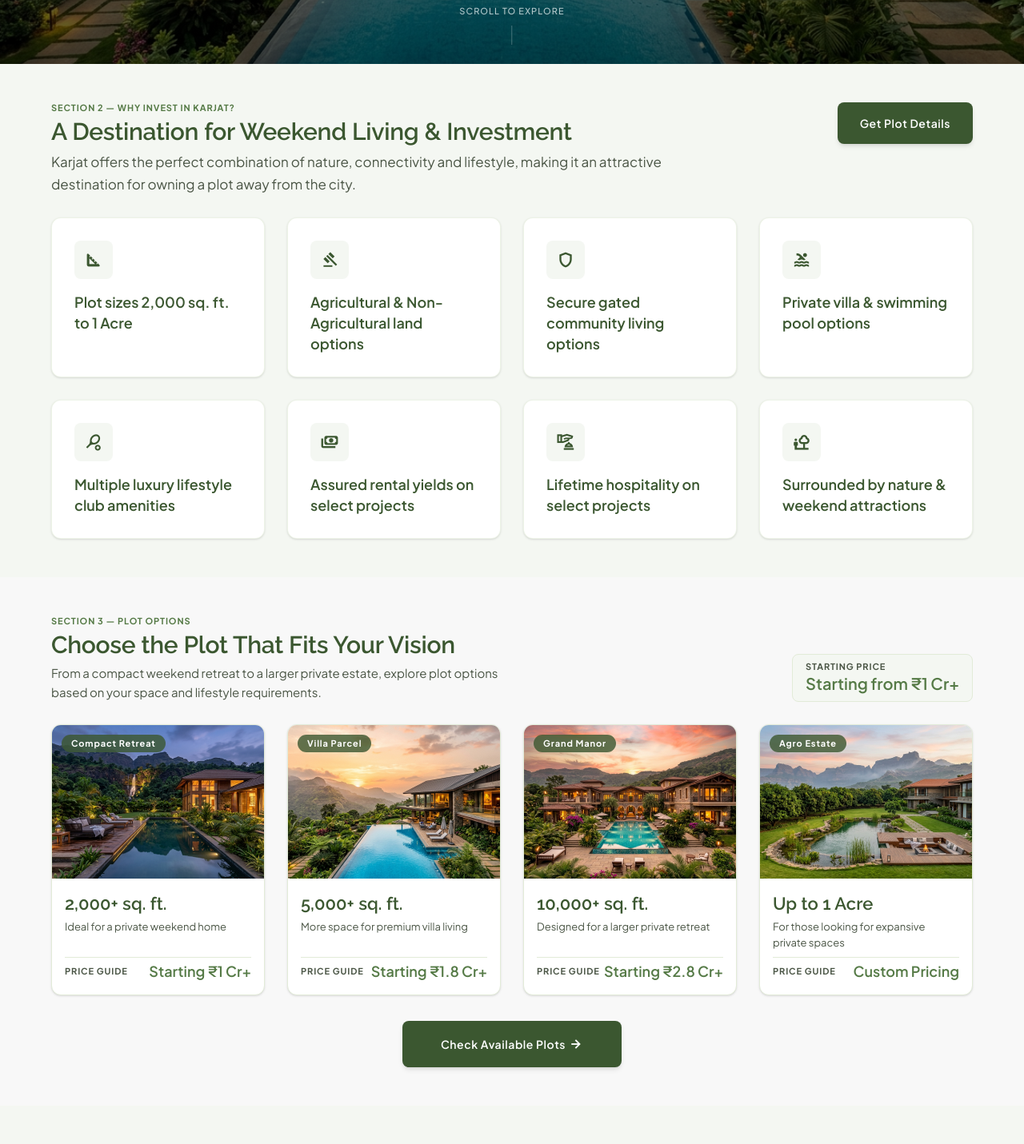
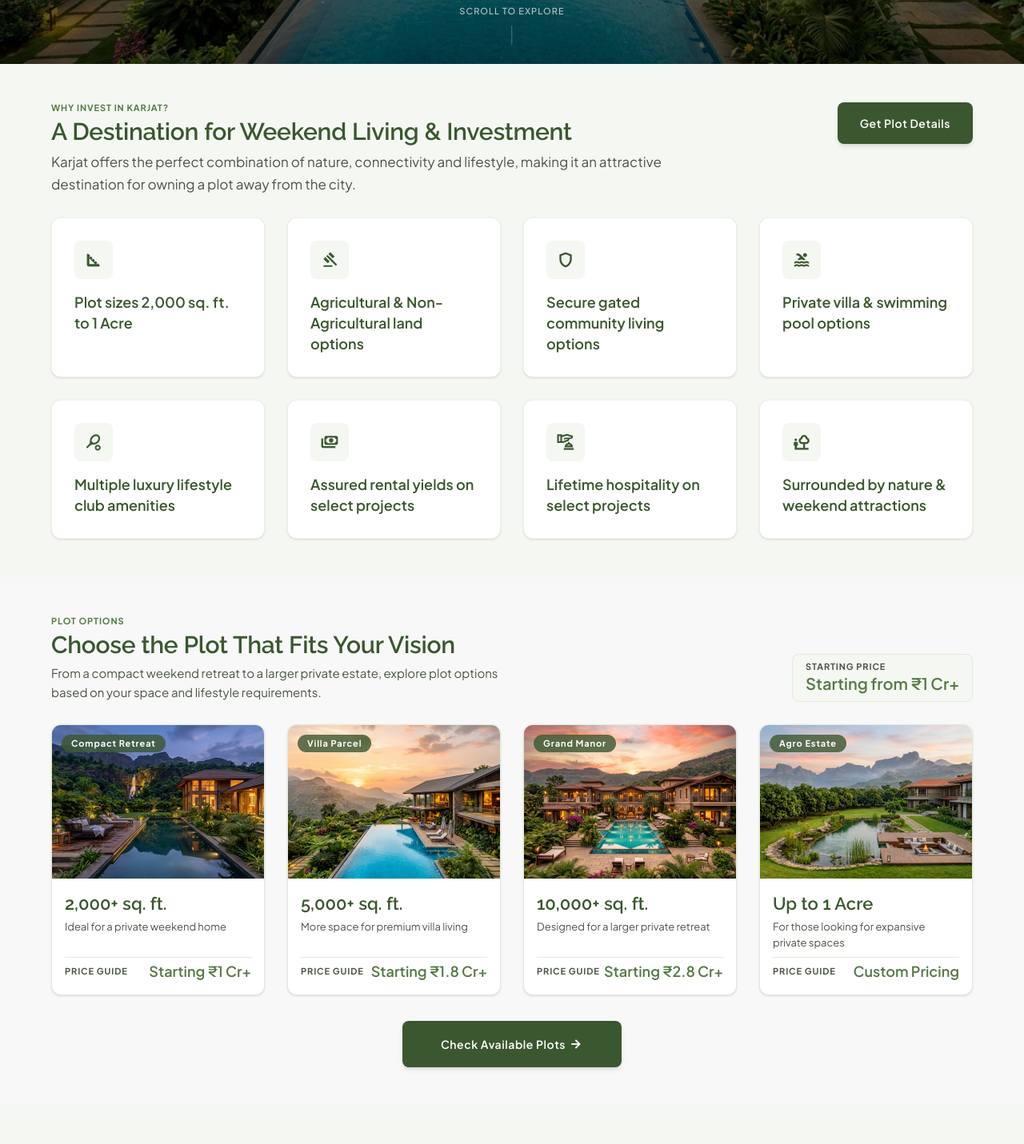
Before and after one commit to WOLFSGIT-24/karajat-plot, a React (Vite) app: page / in a window 1280 px wide. Shown: the part 720-2151 px from the top of the page at 80% size. Built offline with nearby package versions, Linux system fonts and the light colour scheme; a web font is replaced by a local one.

Commit message:
Remove Section number prefixes from eyebrow badges across all components

```diff
--- a/src/components/FinalCTA.jsx
+++ b/src/components/FinalCTA.jsx
@@ -96,7 +96,7 @@ export default function FinalCTA({ onShowToast }) {
           {/* Left Column: Heading, Copy, Badges */}
           <div className="lg:col-span-6 space-y-space-md text-left bg-black/30 p-space-lg rounded-2xl backdrop-blur-md border border-white/10">
             <span className="inline-flex items-center gap-space-xs px-space-md py-1 rounded-full bg-white/20 backdrop-blur-md text-secondary-fixed font-label-sm text-label-sm uppercase tracking-widest font-semibold border border-white/20">
-              Section 7 — Final CTA
+              Final CTA
             </span>
             <h2 className="font-display-md text-display-md-mobile lg:text-display-md text-white tracking-tight font-semibold leading-tight drop-shadow-md">
               Find the Right Plot in Karjat
--- a/src/components/KarajatLifestyle.jsx
+++ b/src/components/KarajatLifestyle.jsx
@@ -7,7 +7,7 @@ export default function KarajatLifestyle({ onOpenBookModal }) {
         <div className="flex flex-col md:flex-row md:items-end justify-between gap-space-md mb-space-lg">
           <div>
             <span className="font-label-sm text-label-sm uppercase tracking-widest text-secondary block mb-space-xs font-semibold">
-              Section 4 — The Karjat Lifestyle
+              The Karjat Lifestyle
             </span>
             <h2 className="font-display-md text-display-md-mobile lg:text-display-md text-primary tracking-tight">
               More Than Just a Plot
--- a/src/components/KeyHighlights.jsx
+++ b/src/components/KeyHighlights.jsx
@@ -20,7 +20,7 @@ export default function KeyHighlights({ onOpenBookModal }) {
         <div className="flex flex-col lg:flex-row items-start justify-between gap-space-lg mb-space-lg">
           <div className="max-w-3xl">
             <span className="font-label-sm text-label-sm uppercase tracking-widest text-secondary block mb-space-xs font-semibold">
-              Section 6 — Key Highlights
+              Key Highlights
             </span>
             <h2 className="font-display-md text-display-md-mobile lg:text-display-md text-primary tracking-tight">
               Why Consider a Plot in Karjat?
--- a/src/components/PlotOptions.jsx
+++ b/src/components/PlotOptions.jsx
@@ -38,7 +38,7 @@ export default function PlotOptions({ onOpenBookModal }) {
         <div className="flex flex-col md:flex-row md:items-end justify-between gap-space-md mb-space-lg">
           <div>
             <span className="font-label-sm text-label-sm uppercase tracking-widest text-secondary block mb-space-xs font-semibold">
-              Section 3 — Plot Options
+              Plot Options
             </span>
             <h2 className="font-display-md text-display-md-mobile lg:text-display-md text-primary tracking-tight">
               Choose the Plot That Fits Your Vision
--- a/src/components/WhyInvest.jsx
+++ b/src/components/WhyInvest.jsx
@@ -18,7 +18,7 @@ export default function WhyInvest({ onOpenBookModal }) {
         <div className="flex flex-col lg:flex-row items-start justify-between gap-space-lg mb-space-lg">
           <div className="max-w-3xl">
             <span className="font-label-sm text-label-sm uppercase tracking-widest text-secondary block mb-space-xs font-semibold">
-              Section 2 — Why Invest in Karjat?
+              Why Invest in Karjat?
             </span>
             <h2 className="font-display-md text-display-md-mobile lg:text-display-md text-primary tracking-tight">
               A Destination for Weekend Living & Investment
```
